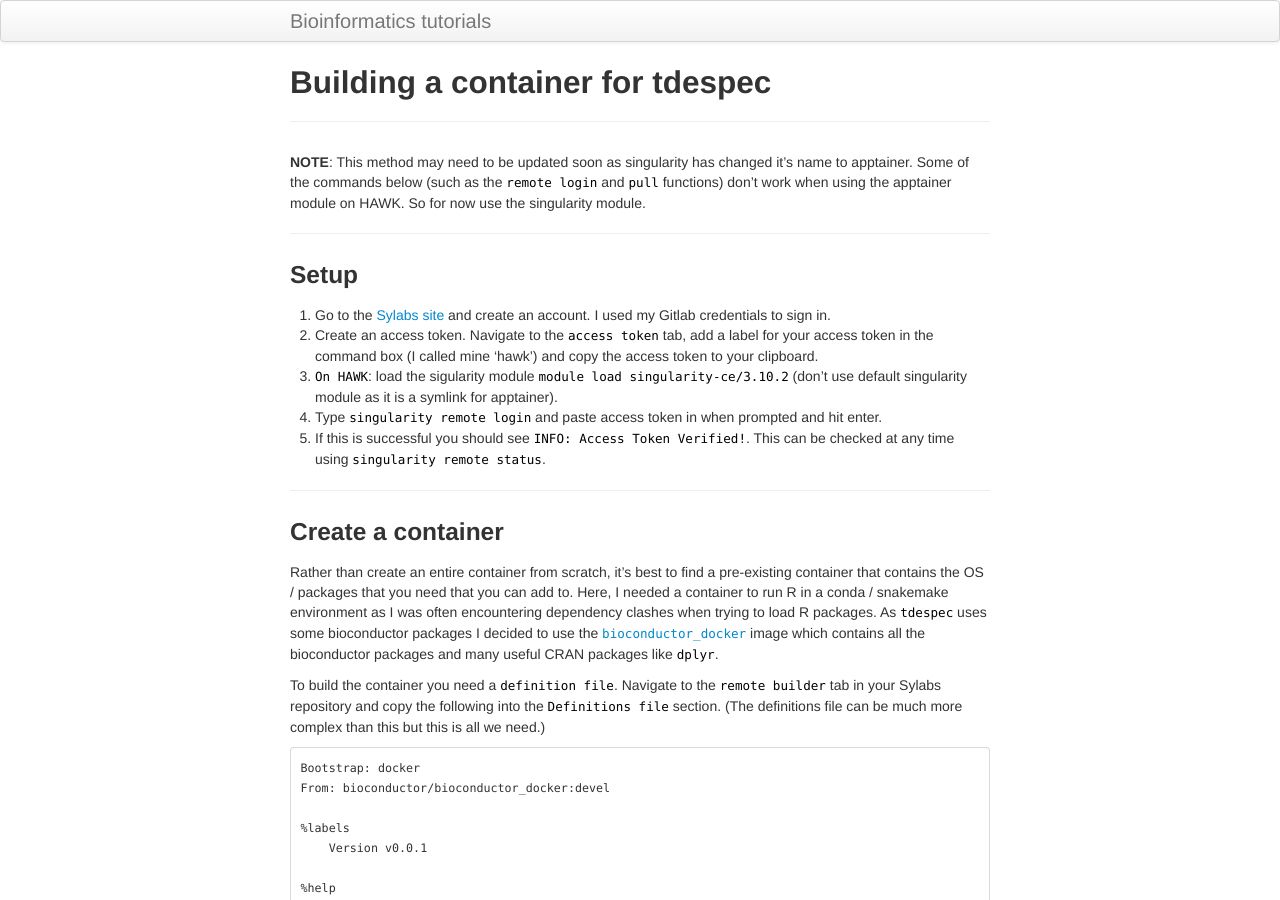
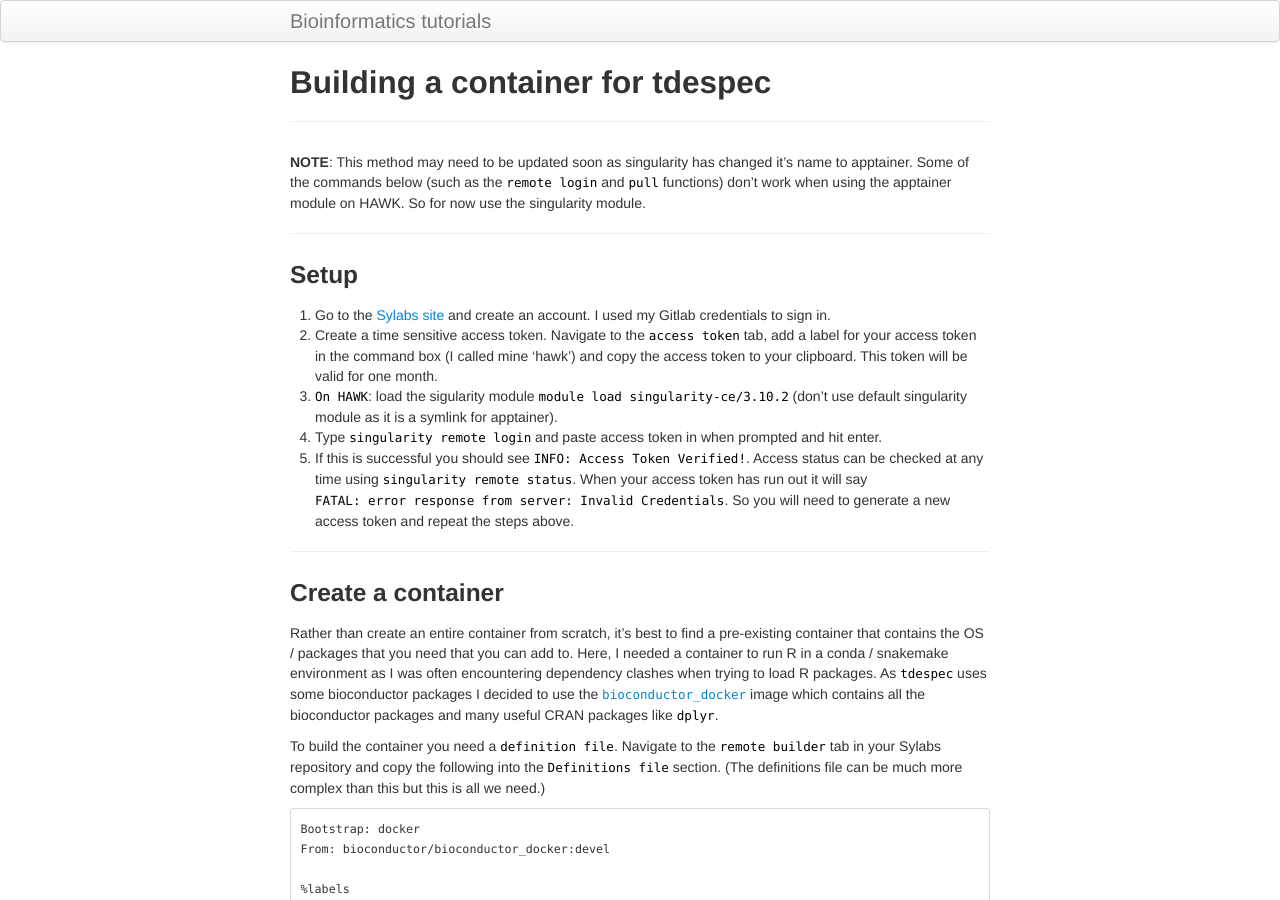
Before and after one commit to Dazcam/Bioinformatics-tutorials, a Jekyll site: the page built from pages/containers/build_basic_container.md, in a window 1280 px wide and 900 px high. Built offline with Jekyll 4.4.1, drawn with Linux system fonts in a browser that asks for light colours.

Commit message:
Add text and fix typo in definition file

````diff
--- a/pages/containers/build_basic_container.md
+++ b/pages/containers/build_basic_container.md
@@ -15,14 +15,13 @@ singularity module.
 
 1. Go to the [Sylabs site](https://cloud.sylabs.io) and create an account. I used my Gitlab
    credentials to sign in.
-3. Create an access token. Navigate to the `access token` tab, add a label for your
+2. Create a time sensitive access token. Navigate to the `access token` tab, add a label for your
 access token in the command box (I called mine 'hawk') and copy the access token to
-your clipboard.
-4. `On HAWK`: load the sigularity module `module load singularity-ce/3.10.2` (don't use default
+your clipboard. This token will be valid for one month.
+3. `On HAWK`: load the sigularity module `module load singularity-ce/3.10.2` (don't use default
    singularity module as it is a symlink for apptainer).
-6. Type `singularity remote login` and paste access token in when prompted and hit enter.
-7. If this is successful you should see `INFO: Access Token Verified!`. This can be checked at any time
-using `singularity remote status`.
+4. Type `singularity remote login` and paste access token in when prompted and hit enter.
+5. If this is successful you should see `INFO: Access Token Verified!`. Access status can be checked at any time using `singularity remote status`. When your access token has run out it will say `FATAL:   error response from server: Invalid Credentials`. So you will need to generate a new access token and repeat the steps above.
 
 ***
 
@@ -53,7 +52,7 @@ From: bioconductor/bioconductor_docker:devel
 
 
 %post
-R --no-echo -e 'remotes::install_github("Dazcam/tdespec")'
+    R --no-echo -e 'remotes::install_github("Dazcam/tdespec")'
 ```
 
 Then name your container in the `Repository` box (I called mine 'containers/tdespec') and hit
````
